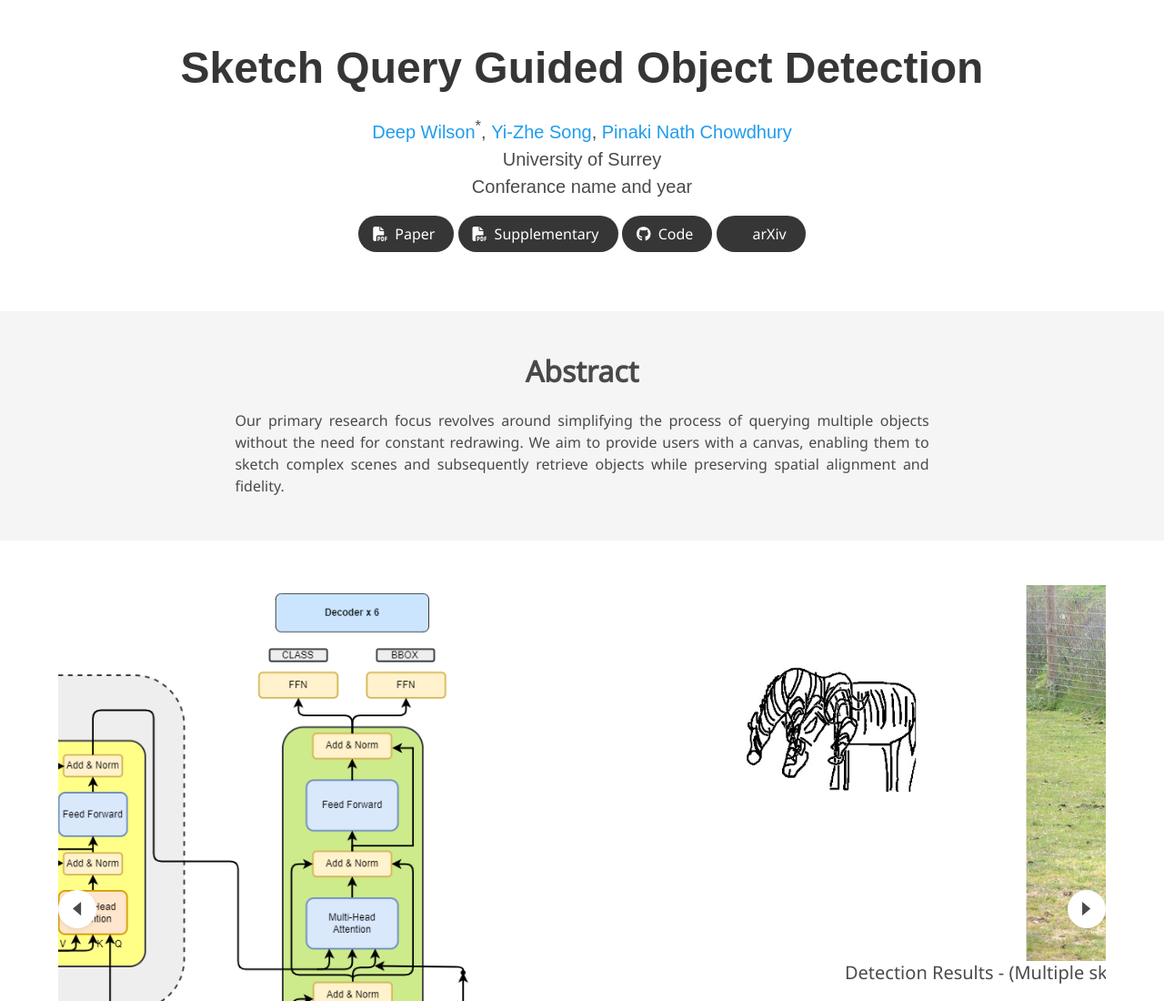
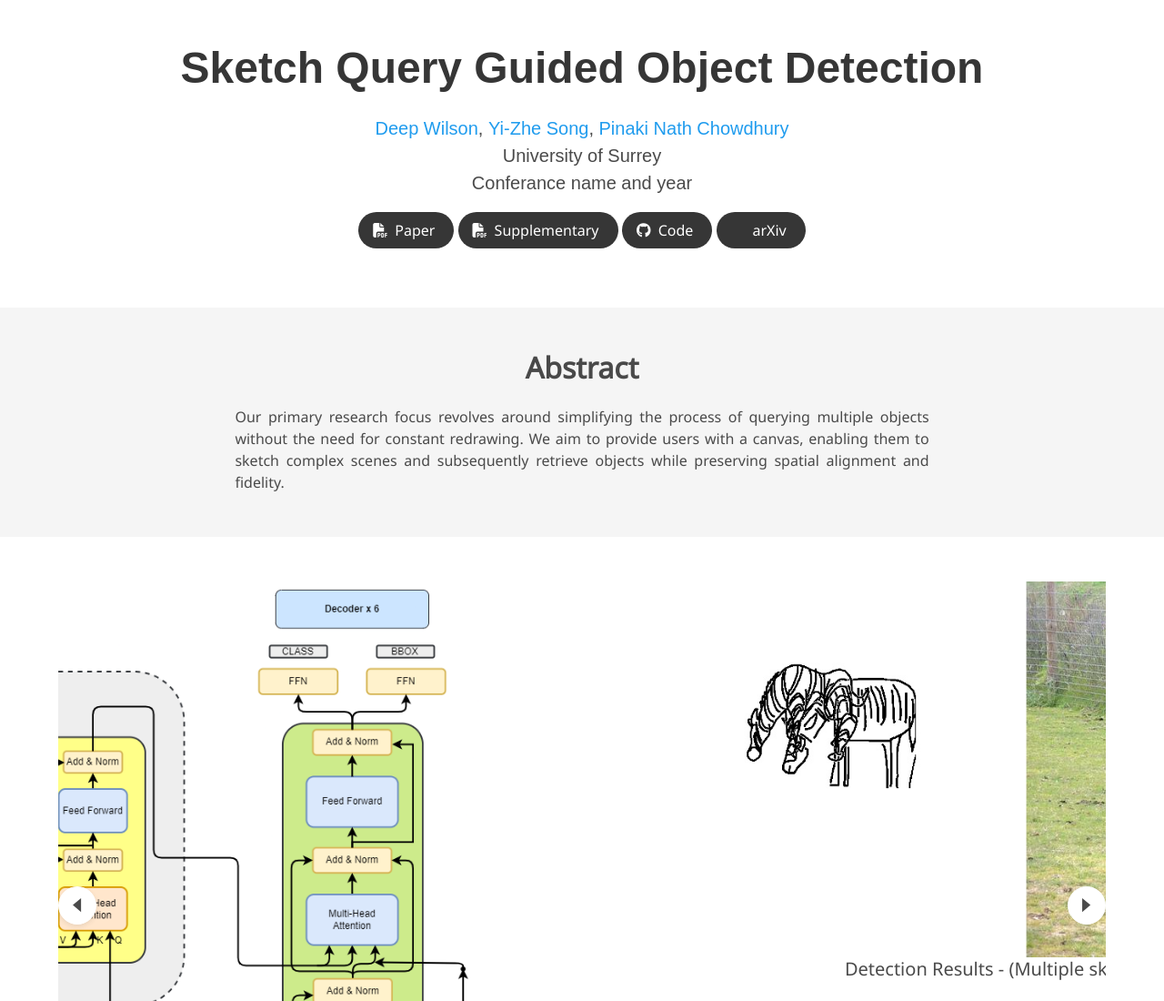
Before and after one commit to deepwilson/deepwilson.github.io-sketch_guided_detr, a plain HTML site: page index.html in a window 1280 px wide. Shown: the top 1100 px of the page at 91% size. Drawn offline with nearby package versions, Linux system fonts and the light colour scheme; some icons are missing; a web font is replaced by a local one.

Commit message:
Update index.html

```diff
--- a/index.html
+++ b/index.html
@@ -57,7 +57,7 @@
             <div class="is-size-5 publication-authors">
               <!-- Paper authors -->
               <span class="author-block">
-                <a href="https://www.linkedin.com/in/deep-wilson-7a20a173/" target="_blank">Deep Wilson</a><sup>*</sup>,</span>
+                <a href="https://www.linkedin.com/in/deep-wilson-7a20a173/" target="_blank">Deep Wilson</a>,</span>
                 <span class="author-block">
                   <a href="" target="_blank">Yi-Zhe Song</a>,</span>
                   <span class="author-block">
```
